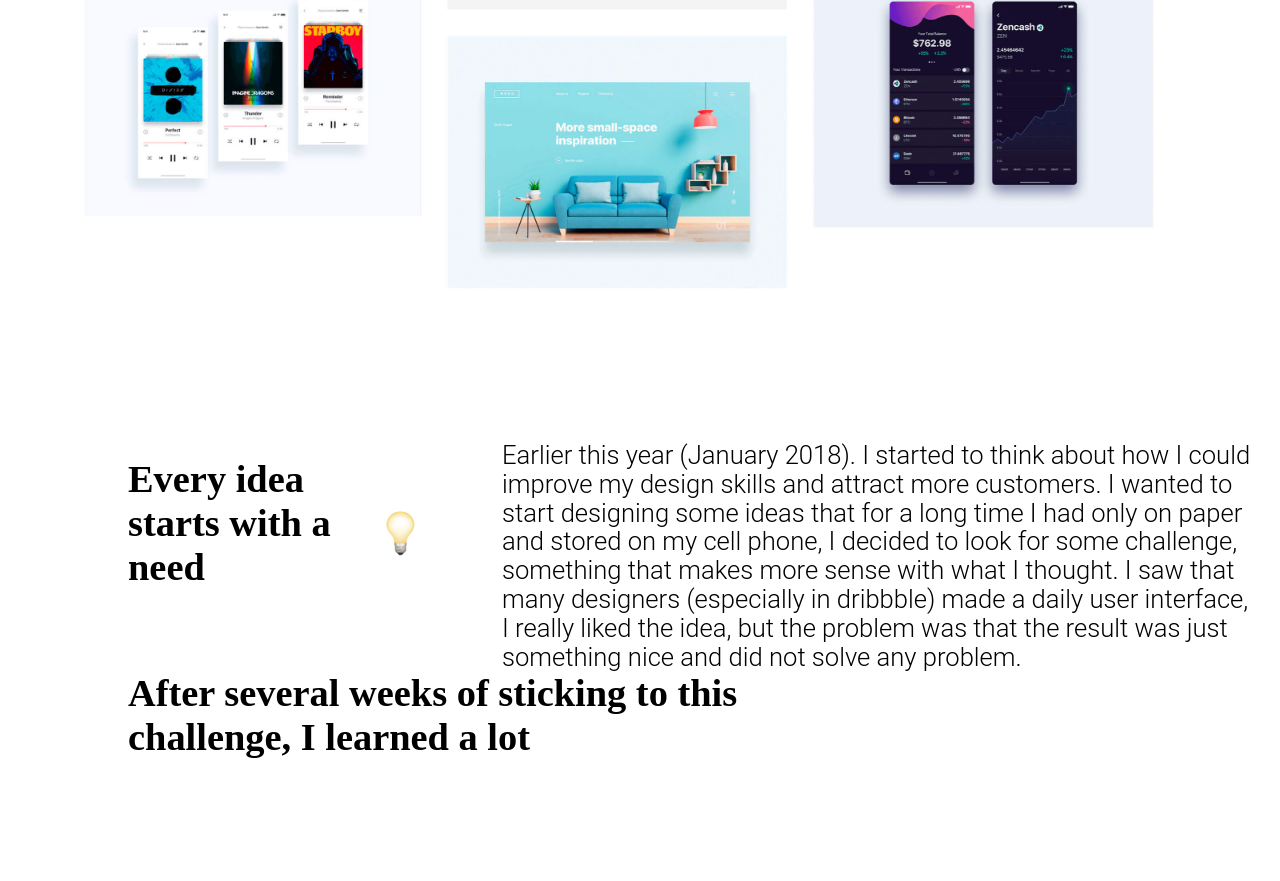
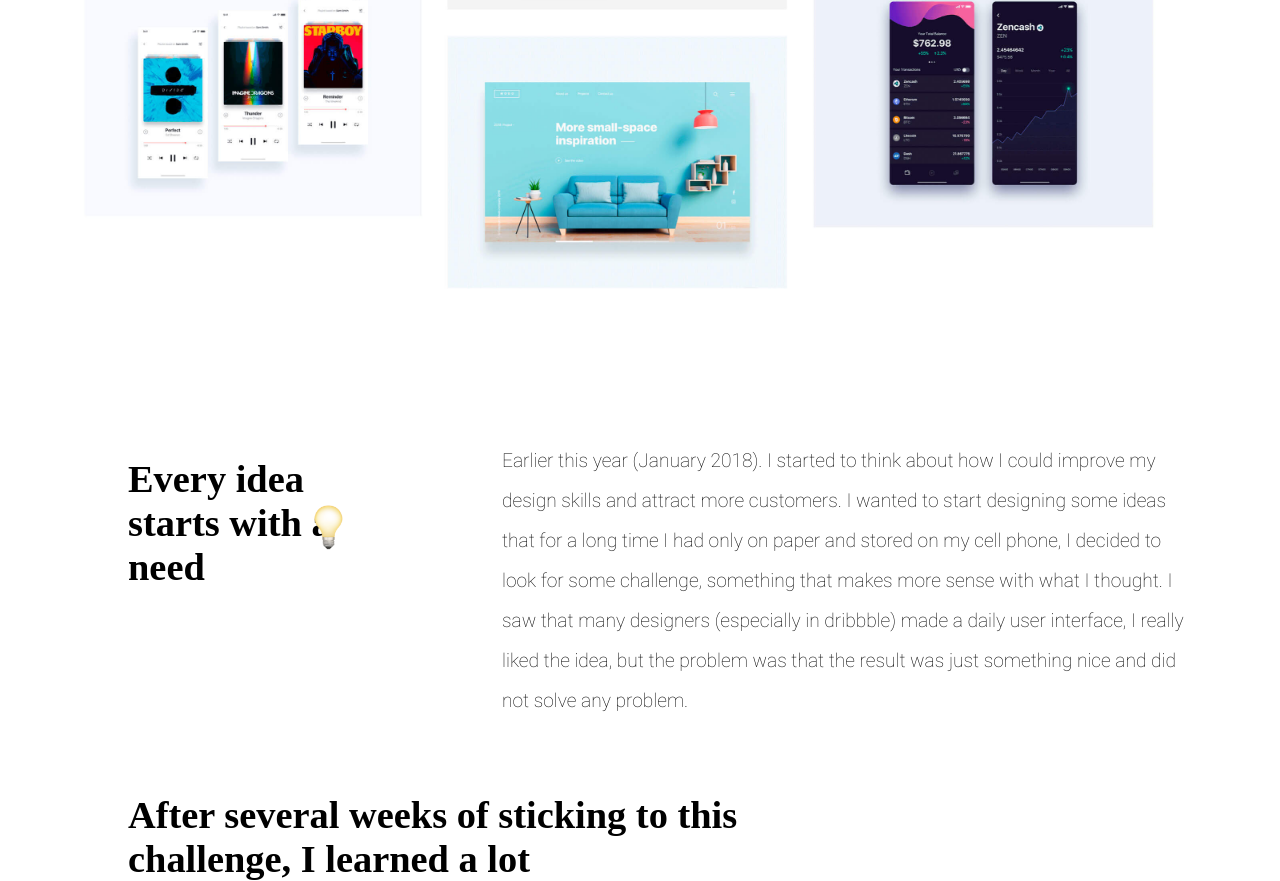
Before and after one commit to Neco-Stack/Project_TheDesign, a plain HTML site: page index.html in a window 1280 px wide. Shown: the part 907-1788 px from the top of the page. Before the commit the page ends 1666 px from the top, so only its background shows below. Drawn offline with Linux system fonts and the light colour scheme.

Commit message:
third part done

```diff
--- a/assets/css/style.css
+++ b/assets/css/style.css
@@ -9,6 +9,10 @@
 @font-face {
     font-family: "roboto-light";
     src: url(../fonts/Roboto-Light.ttf);
+}
+@font-face {
+    font-family: "roboto-thin";
+    src: url(../fonts/Roboto-Thin.ttf);
 }
 *{
     margin: 0;
@@ -94,22 +98,25 @@ html{
     padding-left: 10rem;
 }
 .box-text{
-    font-family: "roboto light";
-    font-size: 1.6rem;
-    line-height: 1.8rem;
+    font-family: "roboto-thin";
+    font-size: 1.2rem;
+    line-height: 2.5rem;
     margin-left: -18rem;
+    padding-right: 4rem;
 }
 .idea{
     font-size: 2.4rem;
+    padding-right: 3rem;
 }
 .lamp{
     position: absolute;
     width: 50px;
     height: 50px;
-    margin-left: 15.5rem;
-    top: 88.4rem;
+    margin-left: 11rem;
+    top: 88rem;
 }
 .idea-position{
     font-size: 2.4rem;
     padding-left: 8rem;
+    padding-top: 4.5rem;
 }
```
Also changed, not shown: index.html (+2 -0 lines), assets/fonts/Roboto-Thin.ttf (added).
